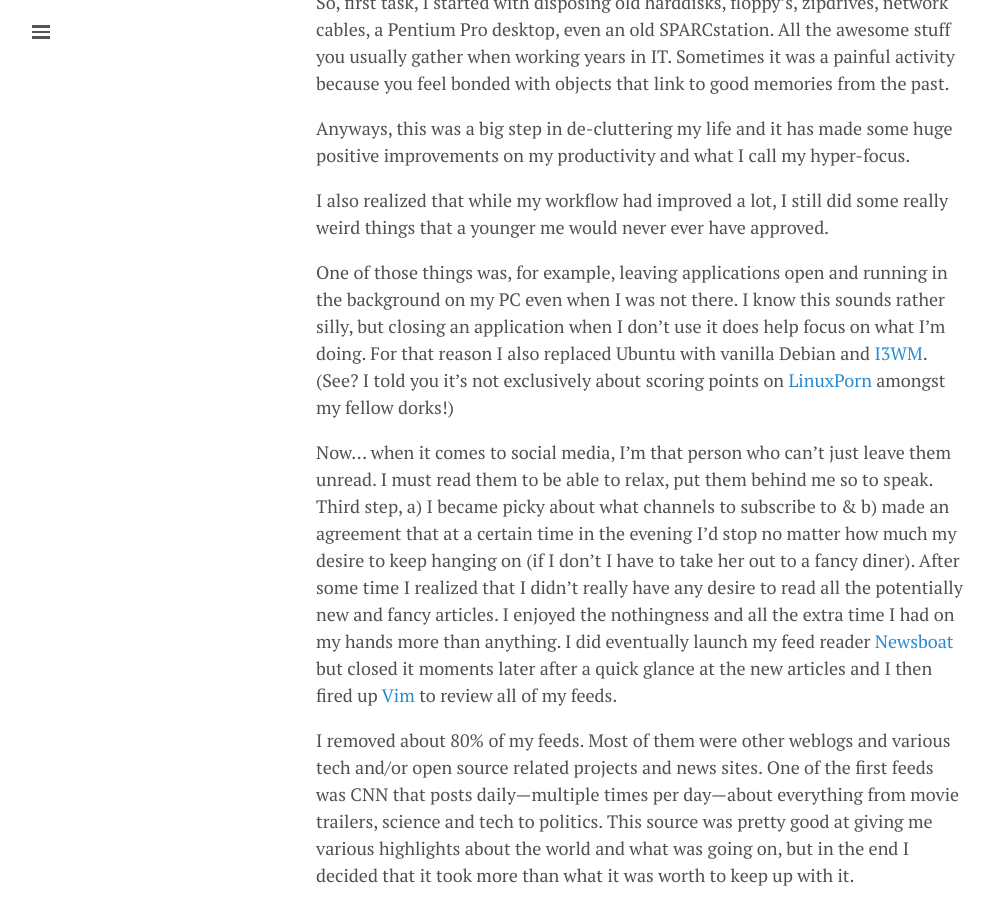
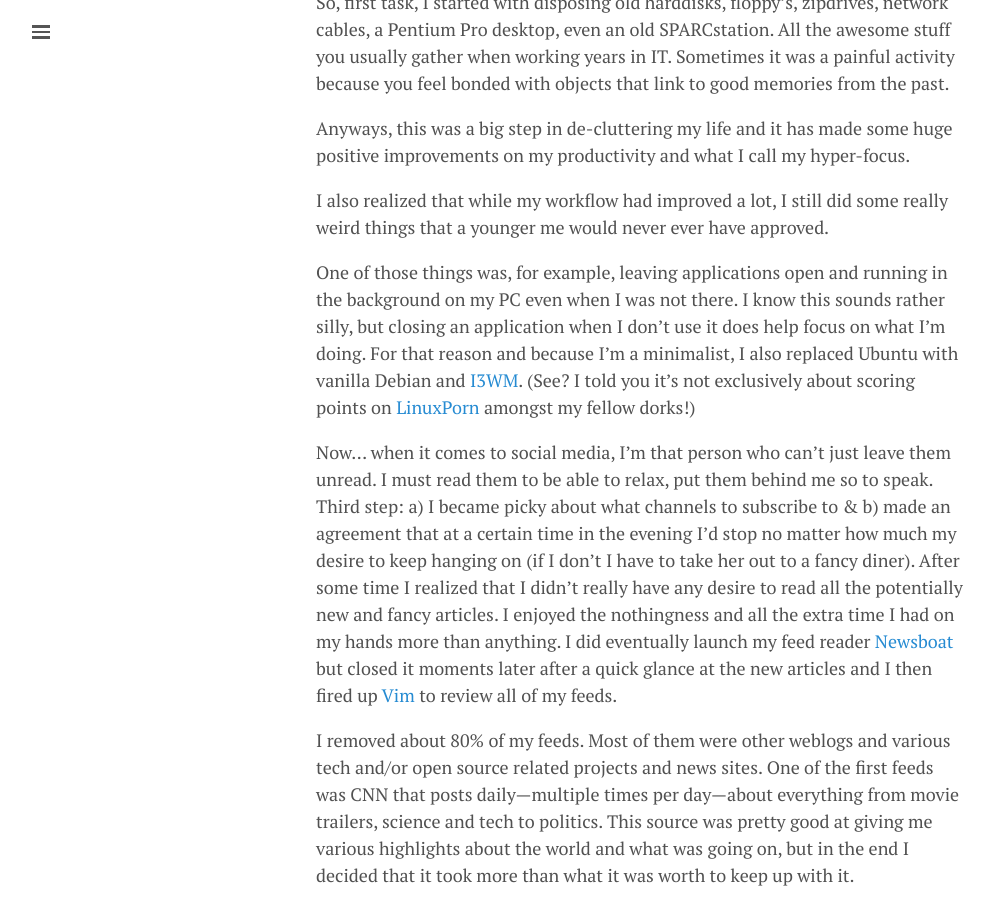
Before and after one commit to lgeurts/lgeurts.github.io, a Jekyll site: the page built from _posts/2021-11-09-why-i-decided-to-limit-my-social-presence.md, in a window 1280 px wide and 900 px high, scrolled down 940 px. Shown: the whole window, without its empty margins (0-994 px from the left). Built offline with Jekyll 4.4.1, drawn with Linux system fonts in a browser that asks for light colours; nearby versions of some CDN libraries; comment, search, counter and statistics services are not loaded.

Commit message:
Update 2021-11-09-why-i-decided-to-limit-my-social-presence.md

```diff
--- a/_posts/2021-11-09-why-i-decided-to-limit-my-social-presence.md
+++ b/_posts/2021-11-09-why-i-decided-to-limit-my-social-presence.md
@@ -24,9 +24,9 @@
 
 I also realized that while my workflow had improved a lot, I still did some really weird things that a younger me would never ever have approved.
 
-One of those things was, for example, leaving applications open and running in the background on my PC even when I was not there. I know this sounds rather silly, but closing an application when I don’t use it does help focus on what I’m doing. For that reason I also replaced Ubuntu with vanilla Debian and [I3WM](https://i3wm.org/). (See? I told you it's not exclusively about scoring points on [LinuxPorn](https://www.reddit.com/r/LinuxPorn/) amongst my fellow dorks!)
+One of those things was, for example, leaving applications open and running in the background on my PC even when I was not there. I know this sounds rather silly, but closing an application when I don’t use it does help focus on what I’m doing. For that reason and because I'm a minimalist, I also replaced Ubuntu with vanilla Debian and [I3WM](https://i3wm.org/). (See? I told you it's not exclusively about scoring points on [LinuxPorn](https://www.reddit.com/r/LinuxPorn/) amongst my fellow dorks!)
 
-Now... when it comes to social media, I’m that person who can’t just leave them unread. I must read them to be able to relax, put them behind me so to speak. Third step, a) I became picky about what channels to subscribe to & b) made an agreement that at a certain time in the evening I'd stop no matter how much my desire to keep hanging on (if I don't I have to take her out to a fancy diner). After some time I realized that I didn’t really have any desire to read all the potentially new and fancy articles. I enjoyed the nothingness and all the extra time I had on my hands more than anything. I did eventually launch my feed reader [Newsboat]([https://newsboat.org/) but closed it moments later after a quick glance at the new articles and I then fired up [Vim](https://www.vim.org/download.php/) to review all of my feeds.
+Now... when it comes to social media, I’m that person who can’t just leave them unread. I must read them to be able to relax, put them behind me so to speak. Third step: a) I became picky about what channels to subscribe to & b) made an agreement that at a certain time in the evening I'd stop no matter how much my desire to keep hanging on (if I don't I have to take her out to a fancy diner). After some time I realized that I didn’t really have any desire to read all the potentially new and fancy articles. I enjoyed the nothingness and all the extra time I had on my hands more than anything. I did eventually launch my feed reader [Newsboat]([https://newsboat.org/) but closed it moments later after a quick glance at the new articles and I then fired up [Vim](https://www.vim.org/download.php/) to review all of my feeds.
 
 I removed about 80% of my feeds. Most of them were other weblogs and various tech and/or open source related projects and news sites. One of the first feeds was CNN that posts daily—multiple times per day—about everything from movie trailers, science and tech to politics. This source was pretty good at giving me various highlights about the world and what was going on, but in the end I decided that it took more than what it was worth to keep up with it.
 
```
